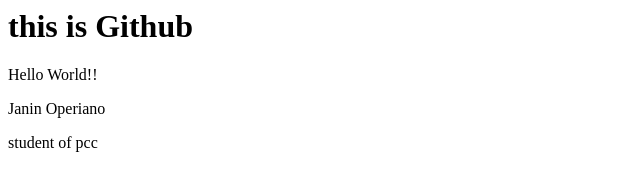
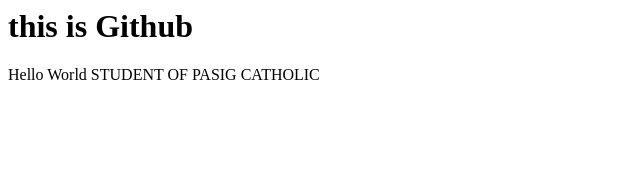
Before and after one commit to Janin23/IT101_OPEIRANO, a plain HTML site: page index.html in a window 1280 px wide. Shown: the whole page, without its empty margins (0-640 px from the left). Drawn offline with Linux system fonts and the light colour scheme.

Commit message:
Update index.html

```diff
--- a/index.html
+++ b/index.html
@@ -3,8 +3,9 @@
     <h1>this is Github</h1>
   </head>
   <body>
-    <p> Hello World!!</p>
+    Hello World<br?
     Janin Operiano<br>
-     <p>student of pcc</p>
+     STUDENT OF PASIG CATHOLIC
+    <p>
   </body>
 </html>
```
